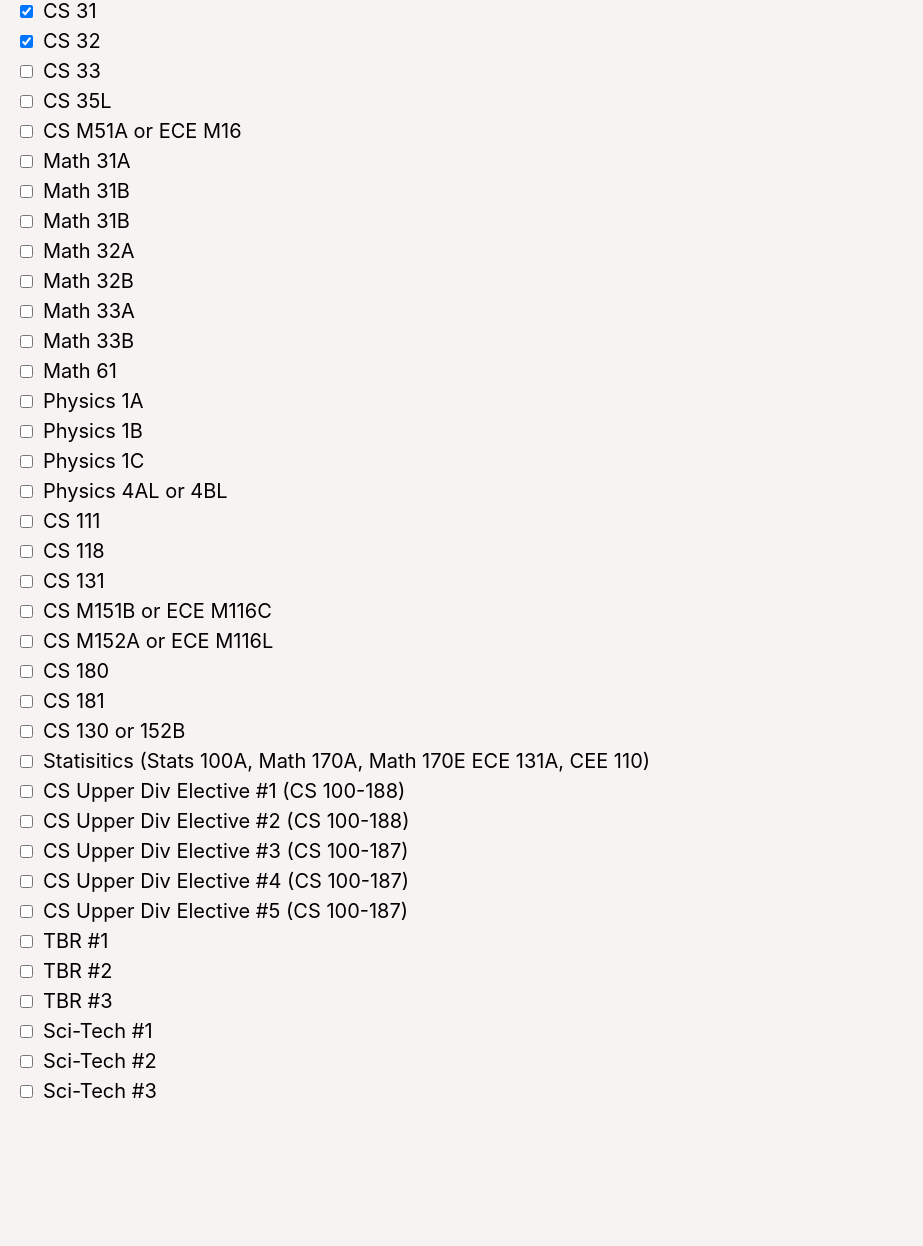
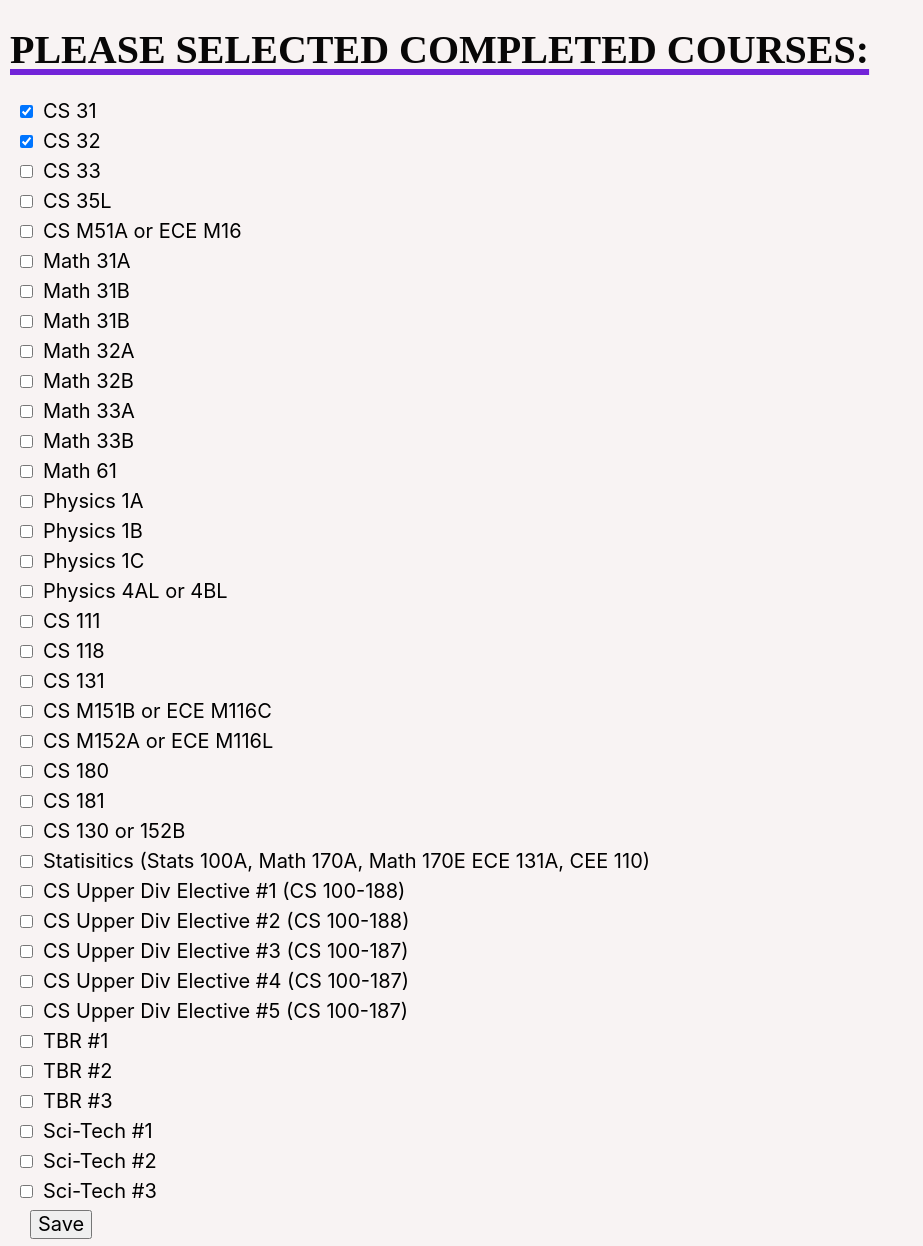
Before and after one commit to Dice-k5599/CS35L_Final_Project, a React (Create React App) app in the folder react_dars_website/: page / in a window 1280 px wide. Shown: the whole page, without its empty margins (0-923 px from the left). Before the commit the page ends 1110 px from the top, so only its background shows below. Built offline with nearby package versions, Linux system fonts and the light colour scheme.

Commit message:
Storing Changes

```diff
--- a/react_dars_website/src/App.css
+++ b/react_dars_website/src/App.css
@@ -21,9 +21,3 @@ input[type="radio"]{
   margin-right: 10px;
 }
 /*p now makes a red outline around text*/
-p {
-  width: 700px;
-  border: 15px solid red;
-  padding: 25px;
-  margin: 15px;
-}
--- a/react_dars_website/src/CheckboxList.js
+++ b/react_dars_website/src/CheckboxList.js
@@ -6,6 +6,7 @@ const CheckboxList = ({ ClassData }) => {
     console.log(ClassData[0].completed);
     return (
         <div>
+            <h1>Please selected Completed Courses:</h1>
             {
                 ClassData.map((user, i) => {
                     return (
@@ -22,6 +23,7 @@ const CheckboxList = ({ ClassData }) => {
                     );
                  })
             }
+            <button type="button" style={{marginLeft:"30px"}}>Save</button>
         </div>
     );
 }
```
